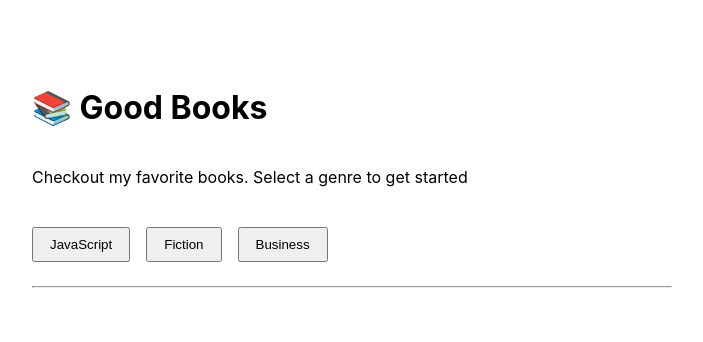
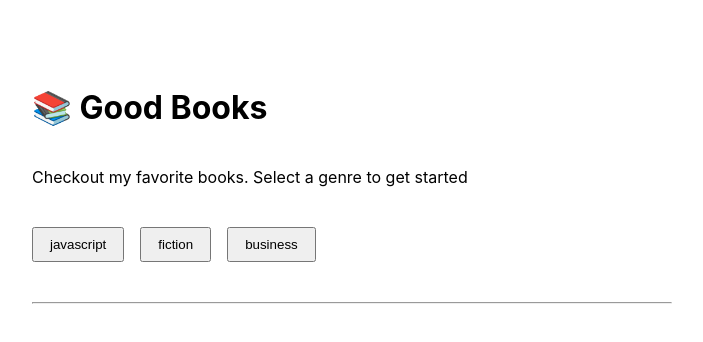
Before and after one commit to rimasrom/good-books, a React (Create React App) app in the folder my-booklist/: page / in a window 1280 px wide. Shown: the top 342 px of the page, without its empty margins (288-991 px from the left). Built offline with nearby package versions, Linux system fonts and the light colour scheme.

Commit message:
refactor
mapped the genre buttons

```diff
--- a/my-booklist/src/App.css
+++ b/my-booklist/src/App.css
@@ -8,8 +8,9 @@ h1,p{
     margin: 2.5rem 0rem;
 }
 
-.btn{
+button{
     margin-right: 1rem;
+    margin-bottom: 1rem;
     padding: 0.5rem 1rem;
     cursor: pointer;
 }
--- a/my-booklist/src/App.js
+++ b/my-booklist/src/App.js
@@ -1,4 +1,4 @@
-import React from 'react'
+import React, { useState } from 'react'
 import './App.css'
 
 const bookDatabase = {
@@ -37,14 +37,20 @@ const bookDatabase = {
 }
 
 const App = () => {
+
+  const [selectedgenre, setGenre] = useState("")
+  function onclickHandler(genre){
+    setGenre(genre)
+  }
+
   return (
     <div className='container-main'>
       <h1>📚 Good Books</h1>
       <p>Checkout my favorite books. Select a genre to get started</p>
-      <div className="button">
-        <button className='btn'>JavaScript</button>
-        <button className='btn'>Fiction</button>
-        <button className='btn'>Business</button>
+      <div>
+        {Object.keys(bookDatabase).map((genre)=>(
+          <button onClick={()=>onclickHandler(genre)}>{genre}</button>
+        ))}
       </div>
       <hr />
     </div>
```
